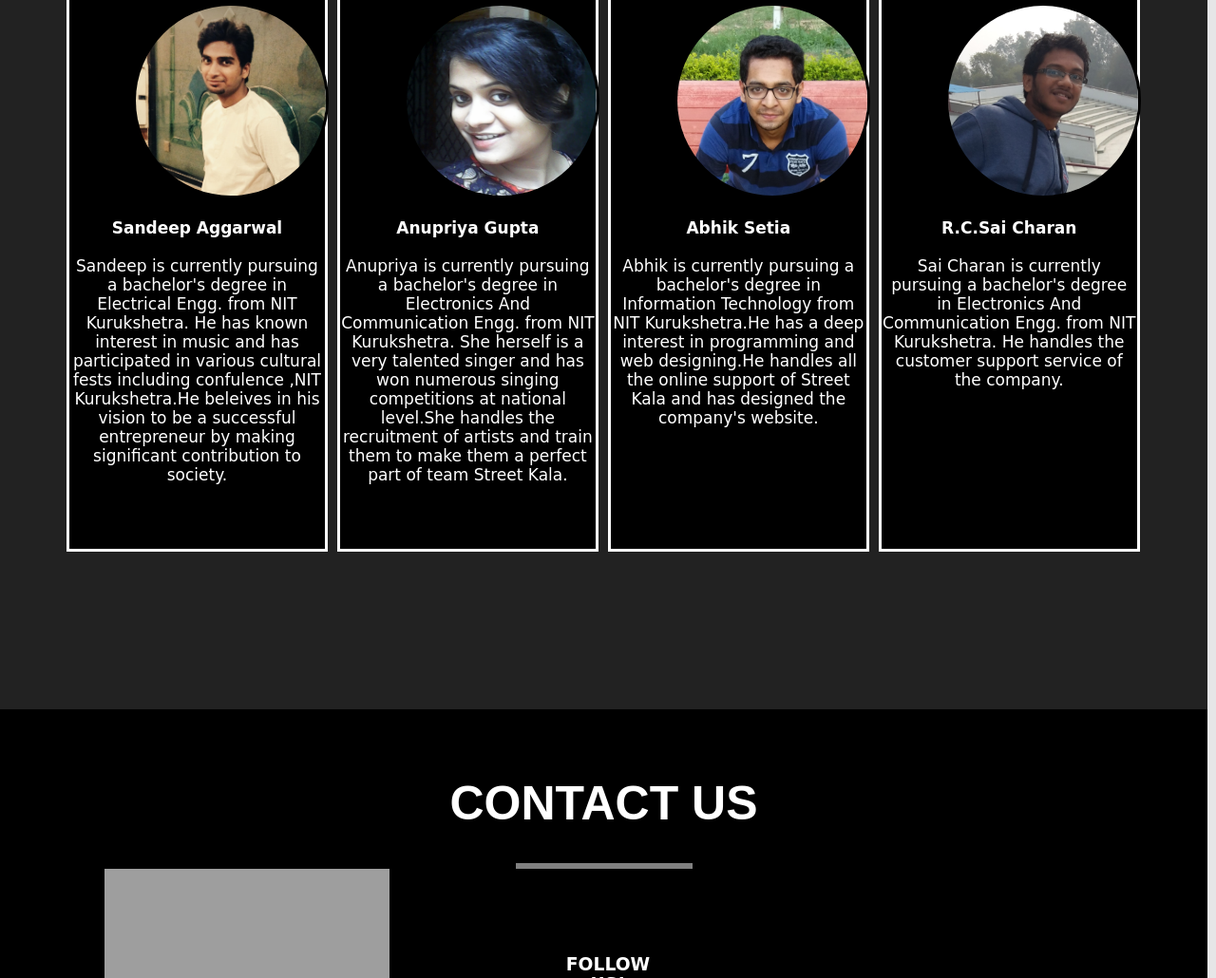
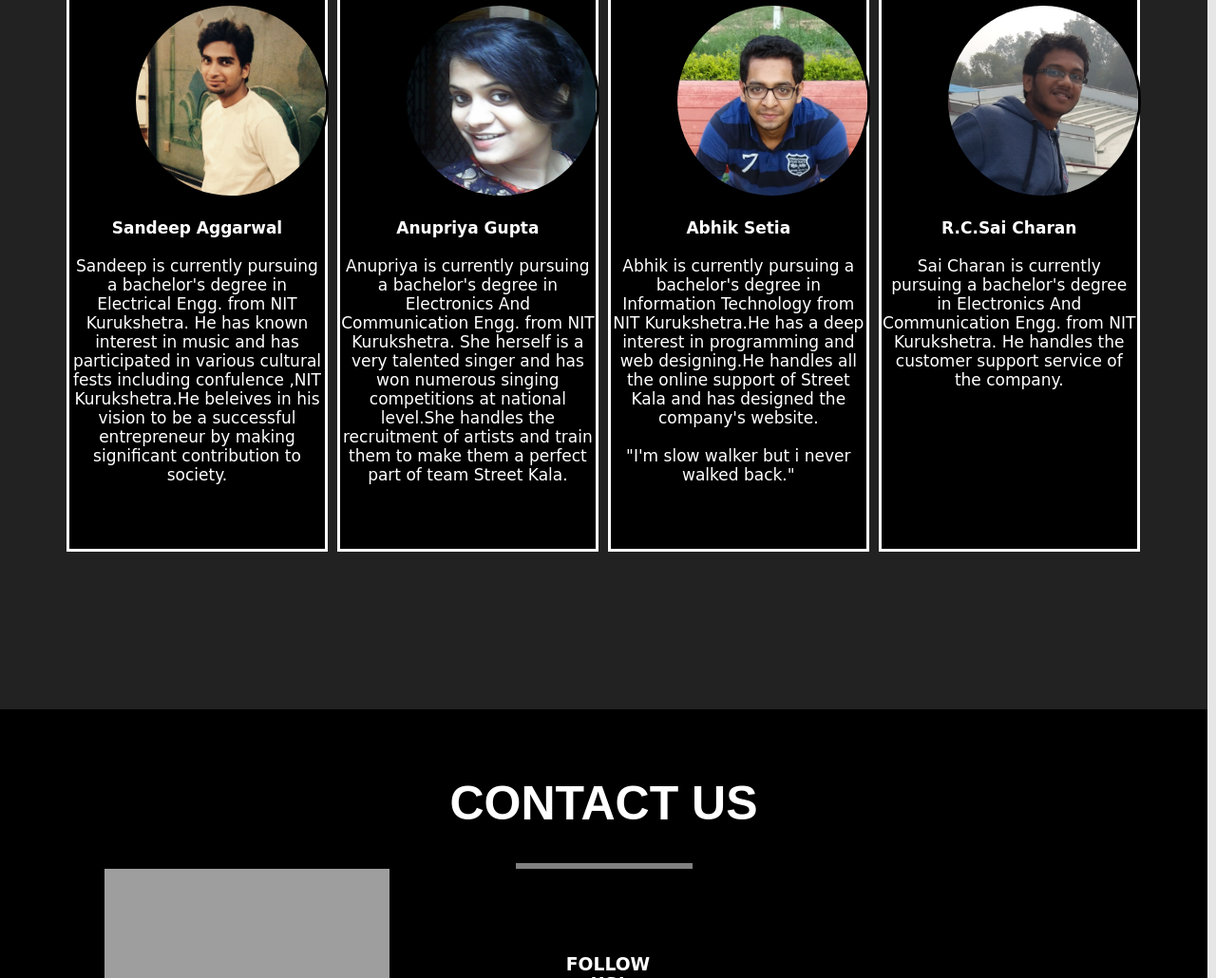
Before and after one commit to abhik-setia/streetkala, a plain HTML site: page index.html in a window 1280 px wide. Shown: the part 3647-4677 px from the top of the page at 95% size. Drawn offline with nearby package versions, Linux system fonts and the light colour scheme; some packages are replaced by stand-ins of ours; grey boxes are pictures that could not be loaded; a script that the page names is missing; a web font is replaced by a local one.

Commit message:
added title image

```diff
--- a/index.html
+++ b/index.html
@@ -3,13 +3,13 @@
 	<head>
 		<meta http-equiv="Content-Type" content="text/html; charset=UTF-8" />
 		<meta name="google-site-verification" content="zmXl7HjFrECbTZZWM5OelIkn_rL_wFvBnX0TYI0DDqU" />
-		<title>STREETKALA</title>
+		<title>Street Kala</title>
+		<link rel="shortcut icon" href="s1.jpg" />
 		<meta name="author" content="ABHIK">
 		<link rel="stylesheet" type="text/css" href="navbar.css">
 		<link rel="stylesheet" type="text/css" href="content.css">
 		<link rel="stylesheet" type="text/css" href="slide.css">
-		<link rel="stylesheet" type="text/css" href="form.css">
-		<link rel="shortcut icon" href="" />
+
 		<script src="http://code.jquery.com/jquery-latest.js"></script>
 		<script src="jquery.scrollTo-1.4.2/jquery.scrollTo-min.js"></script>
 		<script src="http://cdn.jsdelivr.net/jquery.scrollto/2.1.0/jquery.scrollTo.min.js"></script>
@@ -198,7 +198,7 @@
 			</div>
 			<div class="people" id="people3">
 					<img src="T4f.jpg"></img>
-					<p><b>Abhik Setia</b> </br> </br>  Abhik   is currently pursuing a bachelor's degree in Information Technology from NIT Kurukshetra.He has a deep interest in programming and web designing.He handles all the online support of Street Kala and has designed the company's website.</p>
+					<p><b>Abhik Setia</b> </br> </br>  Abhik   is currently pursuing a bachelor's degree in Information Technology from NIT Kurukshetra.He has a deep interest in programming and web designing.He handles all the online support of Street Kala and has designed the company's website.</br></br>"I'm slow walker but i never walked back."</p>
 			</div>
 			<div class="people" id="people4">
 					<img src="T3f.jpg"></img>
```
Also changed, not shown: s1.jpg.
